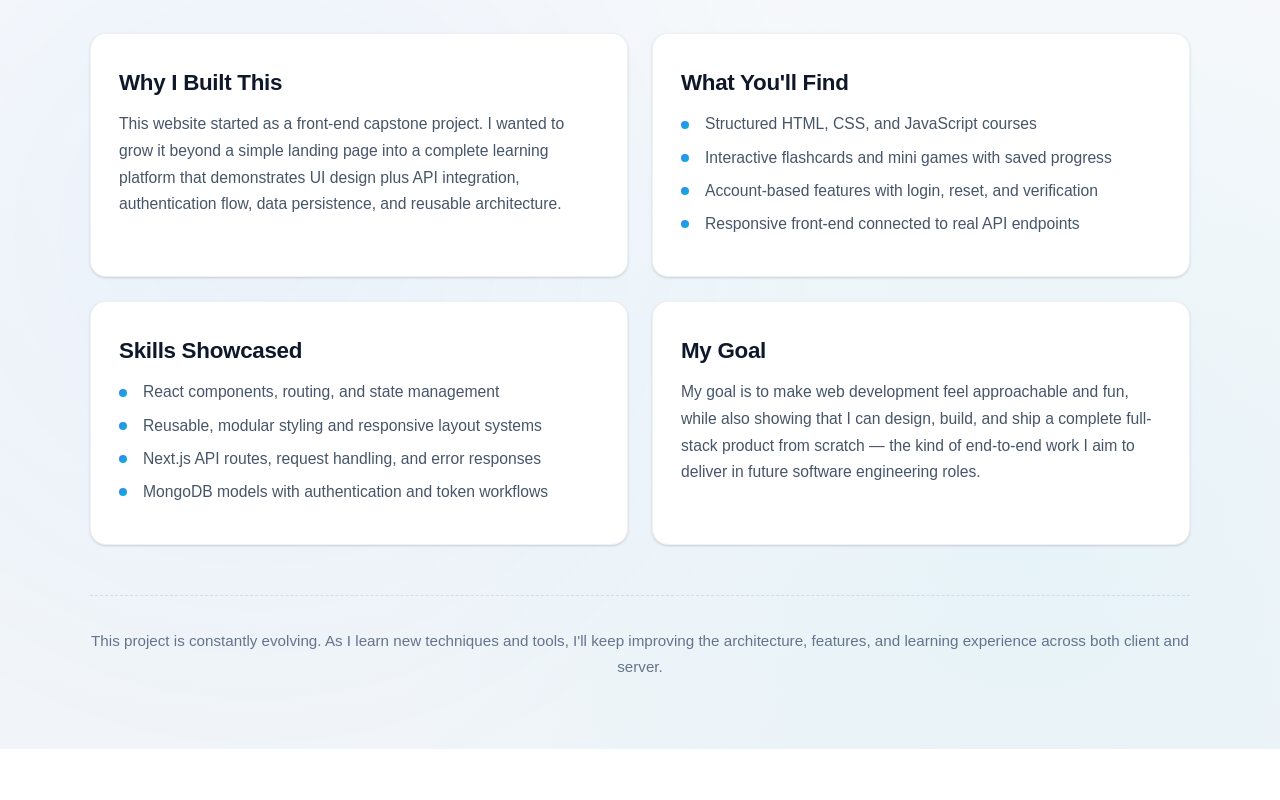
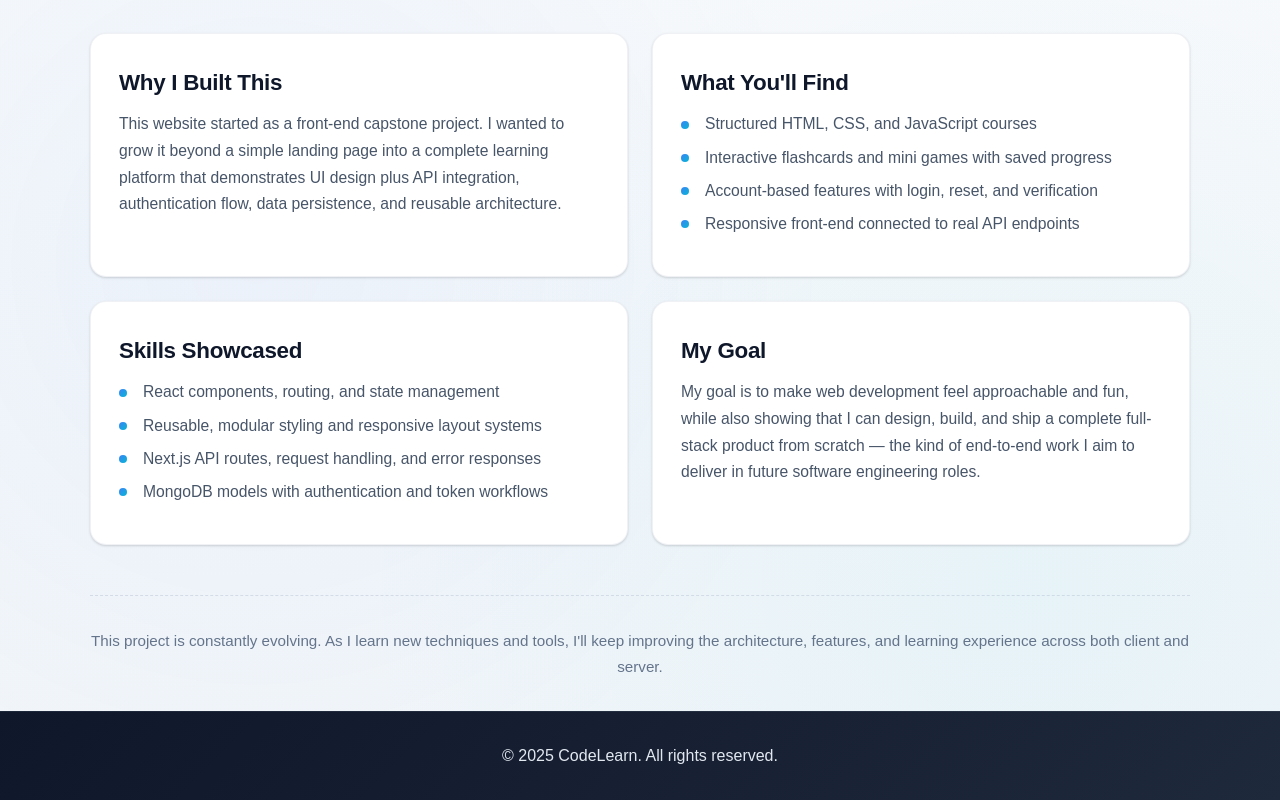
Before and after one commit to AliRasouli2000/codelearn-capstone, a Next.js app: page /about in a window 1280 px wide. Shown: the part 345-1145 px from the top of the page. Before the commit the page ends 1094 px from the top, so only its background shows below. Built offline with nearby package versions, Linux system fonts and the light colour scheme; no server answers.

Commit message:
Center course cards and add page footers

```diff
--- a/src/app/about/page.module.css
+++ b/src/app/about/page.module.css
@@ -5,7 +5,7 @@
   color: #0f172a;
   display: flex;
   flex-direction: column;
-  padding: 60px 20px 70px;
+  padding: 60px 20px 0;
   box-sizing: border-box;
   position: relative;
   overflow: hidden;
@@ -166,6 +166,19 @@
   font-weight: 400;
 }
 
+.page-footer {
+  text-align: center;
+  padding: 2rem;
+  background: linear-gradient(135deg, #0f172a 0%, #1e293b 100%);
+  color: #e2e8f0;
+  margin-top: 2rem;
+  margin-left: calc(50% - 50vw);
+  margin-right: calc(50% - 50vw);
+  border-top: 1px solid rgba(148, 163, 184, 0.1);
+  position: relative;
+  z-index: 1;
+}
+
 /* Responsive */
 
 @media (max-width: 900px) {
@@ -175,7 +188,7 @@
   }
 
   .about-page {
-    padding: 50px 20px 60px;
+    padding: 50px 20px 0;
   }
 
   .about-hero {
@@ -185,7 +198,7 @@
 
 @media (max-width: 768px) {
   .about-page {
-    padding: 40px 16px 50px;
+    padding: 40px 16px 0;
   }
 
   .about-card {
--- a/src/app/about/page.tsx
+++ b/src/app/about/page.tsx
@@ -68,6 +68,10 @@ export default function AboutPage() {
           experience across both client and server.
         </p>
       </section>
+
+      <footer className={styles["page-footer"]}>
+        <p>© 2025 CodeLearn. All rights reserved.</p>
+      </footer>
     </main>
   );
 }
--- a/src/app/courses/page.module.css
+++ b/src/app/courses/page.module.css
@@ -19,6 +19,15 @@
 .courses-page {
   min-height: 100vh;
   background: linear-gradient(180deg, #f8fafc 0%, #f1f5f9 100%);
+}
+
+.page-footer {
+  text-align: center;
+  padding: 2rem;
+  background: linear-gradient(135deg, #0f172a 0%, #1e293b 100%);
+  color: #e2e8f0;
+  margin-top: 2rem;
+  border-top: 1px solid rgba(148, 163, 184, 0.1);
 }
 
 
@@ -114,6 +123,8 @@
   box-shadow: var(--card-shadow);
   display: flex;
   flex-direction: column;
+  align-items: center;
+  text-align: center;
   transition: all 0.3s ease;
   border: 1px solid rgba(148, 163, 184, 0.15);
 }
@@ -213,7 +224,7 @@
 /* Button Styling */
 
 .course-btn {
-  align-self: flex-start;
+  align-self: center;
   padding: 14px 28px;
   border-radius: 12px;
   border: none;
--- a/src/app/courses/page.tsx
+++ b/src/app/courses/page.tsx
@@ -75,6 +75,10 @@ export default function CoursesPage() {
           ))}
         </div>
       </section>
+
+      <footer className={styles['page-footer']}>
+        <p>© 2025 CodeLearn. All rights reserved.</p>
+      </footer>
     </div>
   );
 }
--- a/src/app/flashcards/page.module.css
+++ b/src/app/flashcards/page.module.css
@@ -19,6 +19,18 @@
   min-height: 100vh;
   padding: 50px 20px 70px;
   background: linear-gradient(180deg, #f8fafc 0%, #f1f5f9 100%);
+}
+
+.page-footer {
+  text-align: center;
+  padding: 2rem;
+  background: linear-gradient(135deg, #0f172a 0%, #1e293b 100%);
+  color: #e2e8f0;
+  margin-top: 2rem;
+  margin-left: -20px;
+  margin-right: -20px;
+  margin-bottom: -70px;
+  border-top: 1px solid rgba(148, 163, 184, 0.1);
 }
 
 
--- a/src/app/flashcards/page.tsx
+++ b/src/app/flashcards/page.tsx
@@ -35,6 +35,9 @@ const FlashCardsPage = () => {
   return (
     <div className={styles['flashcards-section']}>
       <FlashCardSection flashcards={flashcards}/>
+      <footer className={styles['page-footer']}>
+        <p>© 2025 CodeLearn. All rights reserved.</p>
+      </footer>
     </div>
   );
 };
--- a/src/app/minigames/page.module.css
+++ b/src/app/minigames/page.module.css
@@ -16,6 +16,15 @@
 .minigames-page {
   min-height: 100vh;
   background: linear-gradient(180deg, #f8fafc 0%, #f1f5f9 100%);
+}
+
+.page-footer {
+  text-align: center;
+  padding: 2rem;
+  background: linear-gradient(135deg, #0f172a 0%, #1e293b 100%);
+  color: #e2e8f0;
+  margin-top: 2rem;
+  border-top: 1px solid rgba(148, 163, 184, 0.1);
 }
 
 .minigames-container {
--- a/src/app/minigames/page.tsx
+++ b/src/app/minigames/page.tsx
@@ -60,6 +60,9 @@ const MiniGamesPage = () => {
           </>
         )}
       </div>
+      <footer className={styles['page-footer']}>
+        <p>© 2025 CodeLearn. All rights reserved.</p>
+      </footer>
     </div>
   )
 }
```
